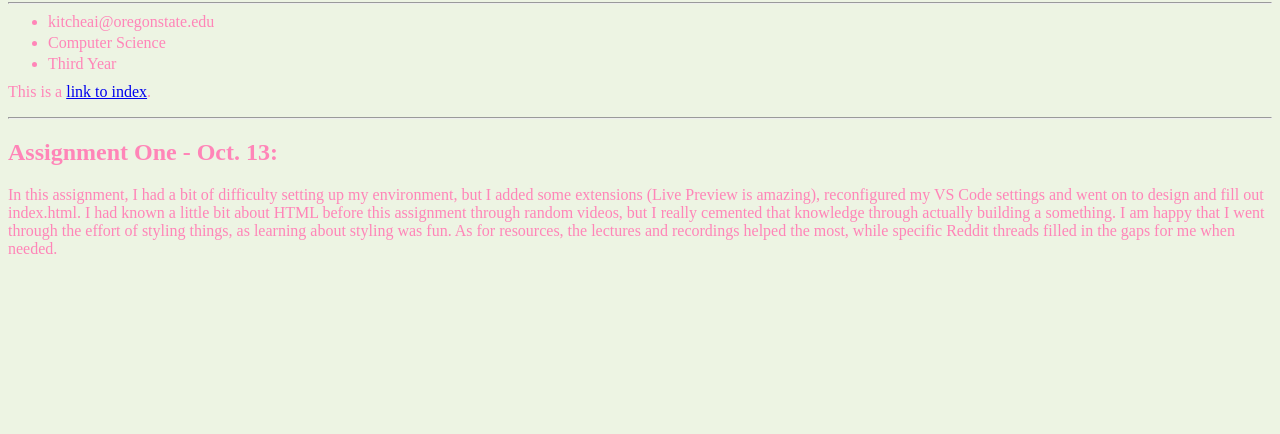
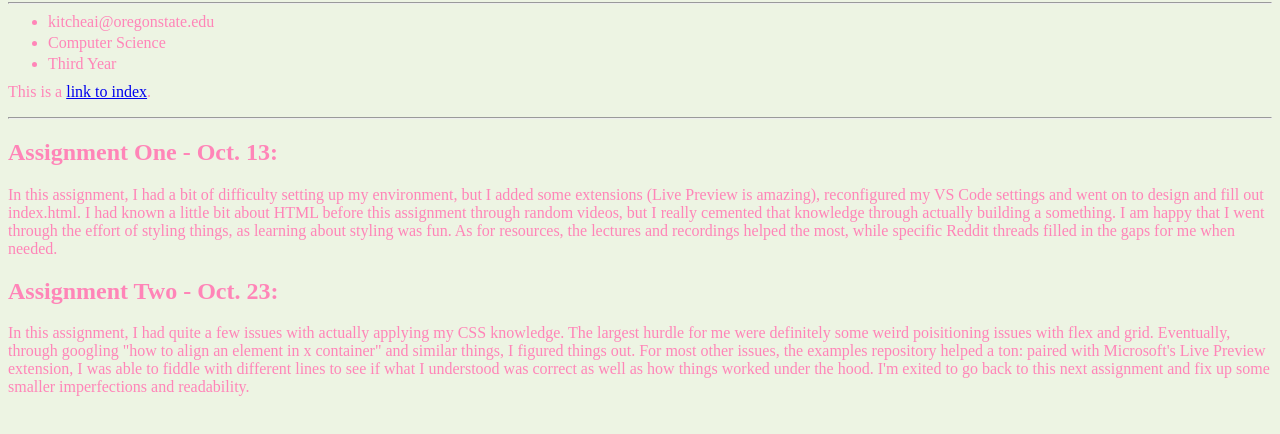
Before and after one commit to KitchenAiden/assignment-1-KitchenAiden-Pages-Copy, a plain HTML site: page blog.html in a window 1280 px wide. Shown: the part 64-498 px from the top of the page. Drawn offline with Linux system fonts and the light colour scheme.

Commit message:
Code Blog 2

```diff
--- a/blog.html
+++ b/blog.html
@@ -16,5 +16,8 @@
         <hr>
         <h2 style="color: #ff85b8">Assignment One - Oct. 13:</h2>
         <p style="color: #ff85b8">In this assignment, I had a bit of difficulty setting up my environment, but I added some extensions (Live Preview is amazing), reconfigured my VS Code settings and went on to design and fill out index.html. I had known a little bit about HTML before this assignment through random videos, but I really cemented that knowledge through actually building a something. I am happy that I went through the effort of styling things, as learning about styling was fun. As for resources, the lectures and recordings helped the most, while specific Reddit threads filled in the gaps for me when needed.</p>
+
+        <h2 style="color: #ff85b8">Assignment Two - Oct. 23:</h2>
+        <p style="color: #ff85b8">In this assignment, I had quite a few issues with actually applying my CSS knowledge. The largest hurdle for me were definitely some weird poisitioning issues with flex and grid. Eventually, through googling "how to align an element in x container" and similar things, I figured things out. For most other issues, the examples repository helped a ton: paired with Microsoft's Live Preview extension, I was able to fiddle with different lines to see if what I understood was correct as well as how things worked under the hood. I'm exited to go back to this next assignment and fix up some smaller imperfections and readability.</p>
     </body>
 </html>
```
